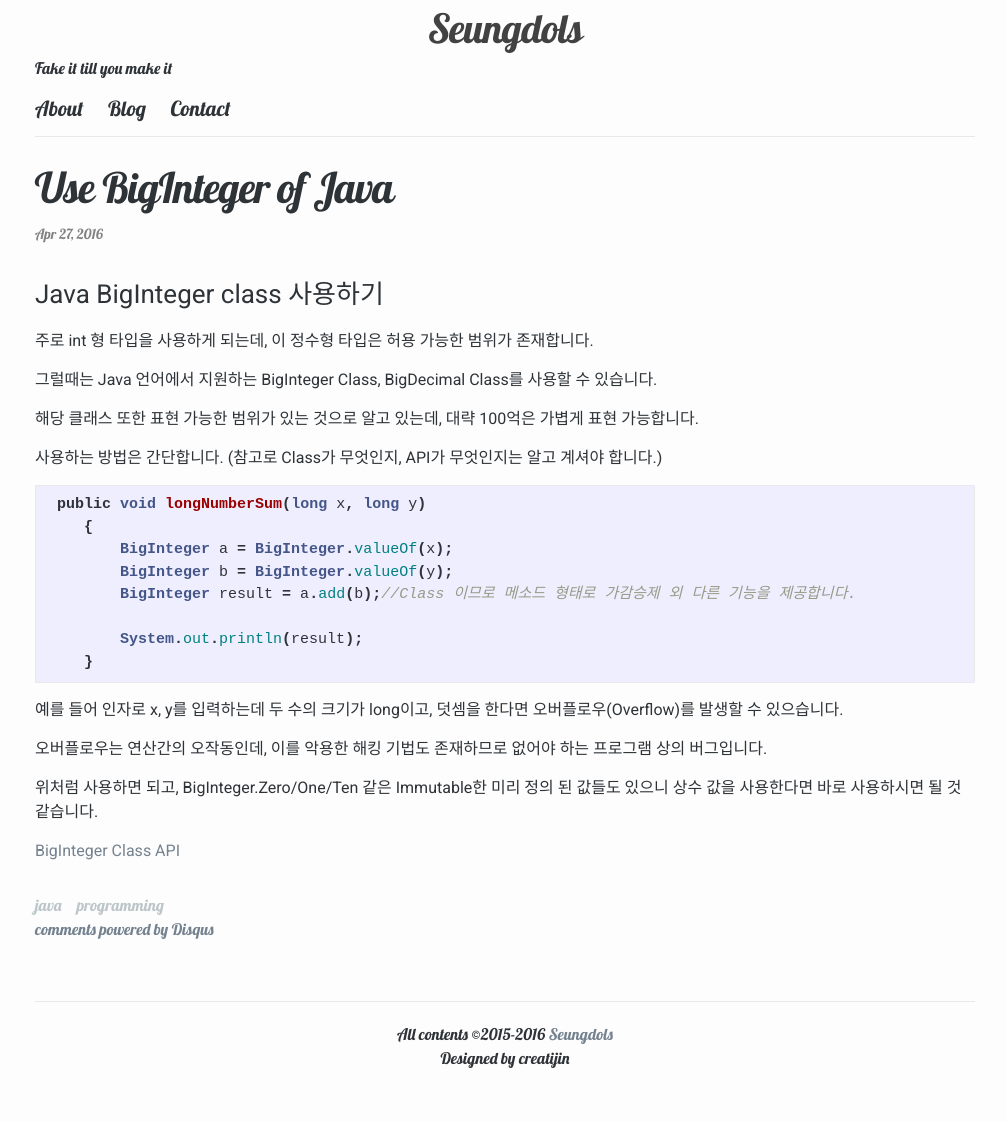
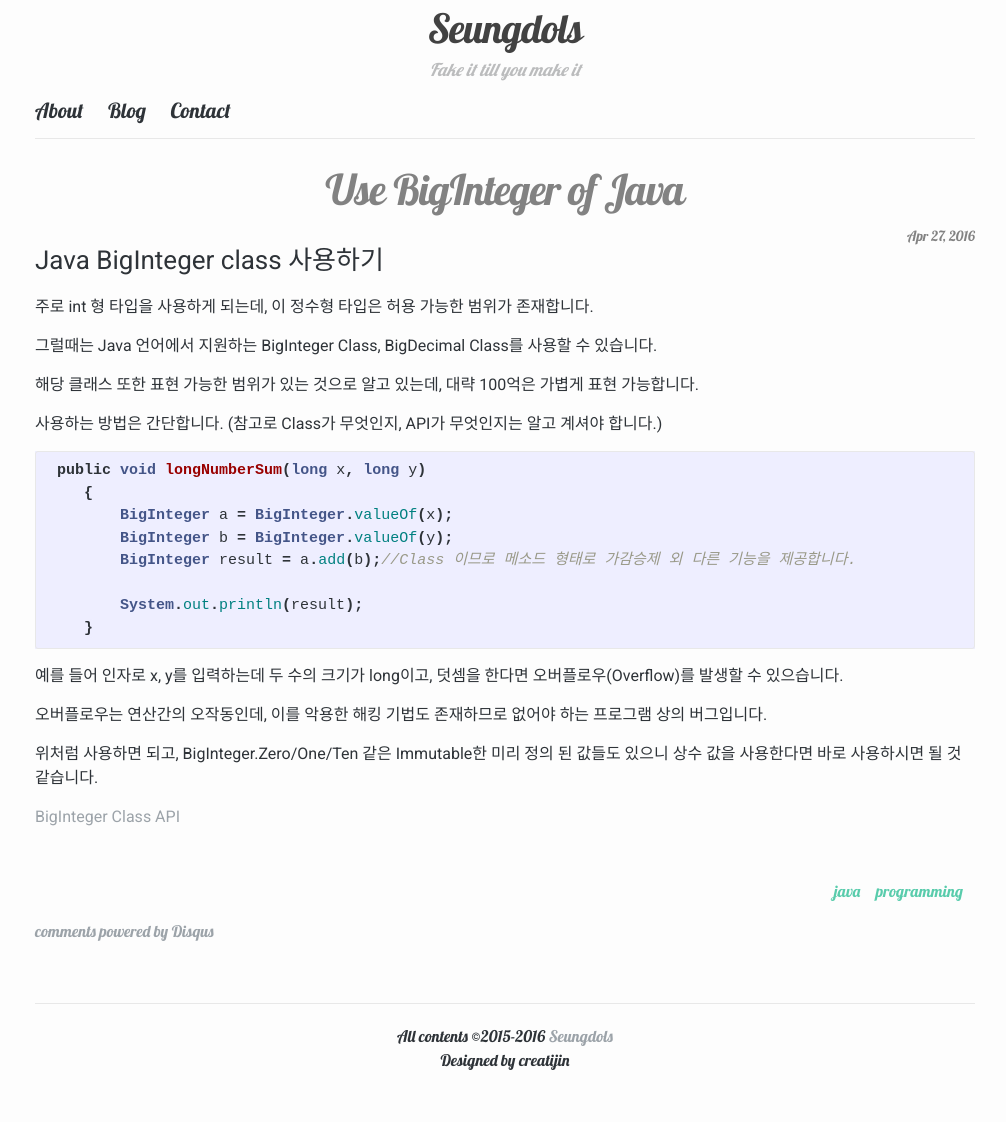
Before and after one commit to seungdols/seungdols.github.io, a Jekyll site: the page built from _posts/2016-04-27-BigInteger-Java.md, in a window 1280 px wide. Shown: the whole page, without its empty margins (135-1141 px from the left). Built offline with Jekyll 4.4.1, drawn with Linux system fonts in a browser that asks for light colours; comment, search, counter and statistics services are not loaded.

Commit message:
change css of layout

```diff
--- a/_sass/_layout.scss
+++ b/_sass/_layout.scss
@@ -9,6 +9,15 @@
 
     // Positioning context for the mobile navigation icon
     position: relative;
+}
+.header-text{
+    display: table;
+    margin: 0 auto;
+    span{
+        font-size: 1.1em;
+        font-style: italic;
+        color: $header-text-color;
+    }
 }
 .header-title{
     display: table;
@@ -208,6 +217,7 @@
 .post-meta {
     font-size: $small-font-size;
     color: $grey-color;
+    float:right;
 }
 
 .post-link {
@@ -228,7 +238,8 @@
     font-size: 42px;
     letter-spacing: -1px;
     line-height: 1;
-
+    color: $post-title-color;
+    text-align: center;
     @include media-query($on-laptop) {
         font-size: 36px;
     }
@@ -277,16 +288,19 @@
 
 .tags li a {
   padding: 1px 12px 2px 0px;
-  color: #bcc5c8;
+  color: $tag-color;
 }
 
 .tags li a:hover {
   color: #5e6d74;
 }
-
+.wrapper-tags{
+    min-height: 60px;
+}
 .post-tags {
   margin: 20px 0 0 0;
 }
 .tags-ul{
     margin-left: 0;
+    float:right;
 }
--- a/css/main.scss
+++ b/css/main.scss
@@ -16,10 +16,12 @@ $spacing-unit:     30px;
 
 $text-color:       #2e3338;
 $background-color: #fdfdfd;
-// $brand-color:      #2a7ae2;
-$brand-color:      #74828F;
+$brand-color:      #9CA3A9;
 
 $grey-color:       #828282;
+$post-title-color: #828282;
+$header-text-color:#BBBCBD;
+$tag-color:        #59CCAC;
 $grey-color-light: lighten($grey-color, 40%);
 $grey-color-dark:  darken($grey-color, 25%);
 
```
